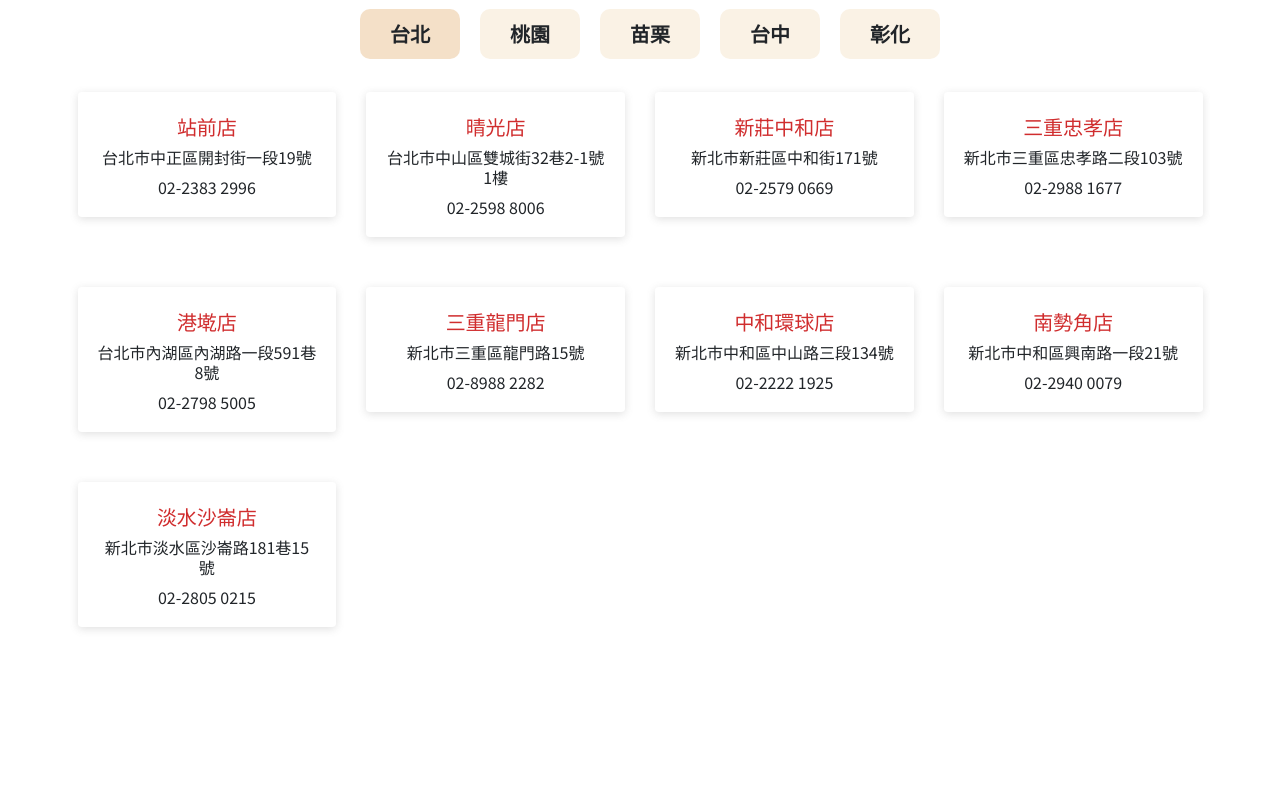
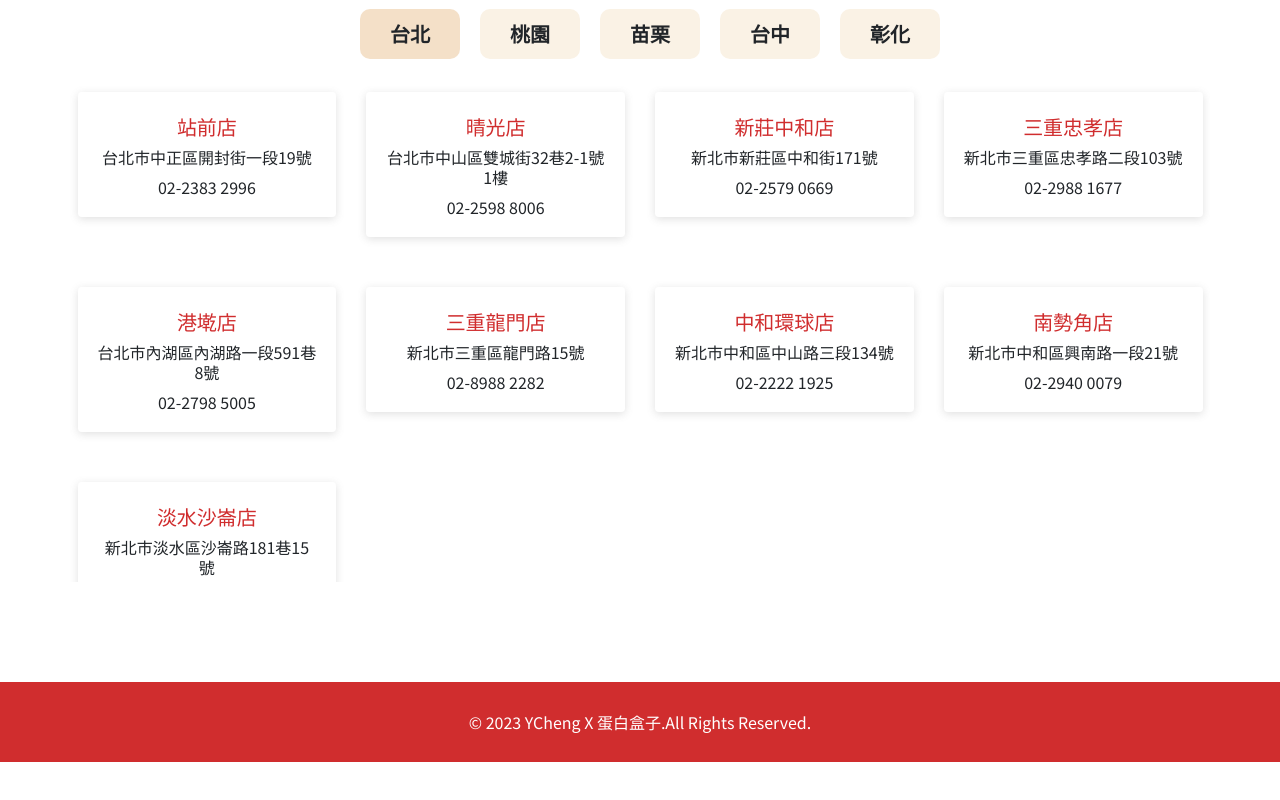
Before and after one commit to bdk27/vue_proteinbox, a Vue app: page / in a window 1280 px wide. Shown: the part 6260-7060 px from the top of the page. After the commit the page ends 7022 px from the top, so only its background shows below. Built offline with nearby package versions, Linux system fonts and the light colour scheme.

Commit message:
add ProteinFooter

```diff
--- a/src/components/ProteinFooter.vue
+++ b/src/components/ProteinFooter.vue
@@ -3,11 +3,28 @@
 </script>
 
 <template>
-
-
+    <div class="footer">
+        <div class="copyright">
+            <p>© 2023 YCheng X 蛋白盒子.All Rights Reserved.</p>
+        </div>
+    </div>
 </template>
 
 <style lang="scss" scoped>
-@import '../scss/style.scss';
+    @import '../scss/style.scss';
+
+    .footer {
+        background: $red;
+        margin-top: 5rem;
+        .copyright {
+            text-align: center;
+            P {
+                @include font(1);
+                padding: 2rem;
+                margin: 1rem;
+                color: #fff;
+            }
+        }
+    }
 
 </style>
--- a/src/components/ProteinLoc.vue
+++ b/src/components/ProteinLoc.vue
@@ -66,7 +66,7 @@
     @import '../scss/style.scss';
 
     .container {
-        height: 90rem;
+        height: 50rem;
     }
     h3 {
         @extend %head-title;
```
